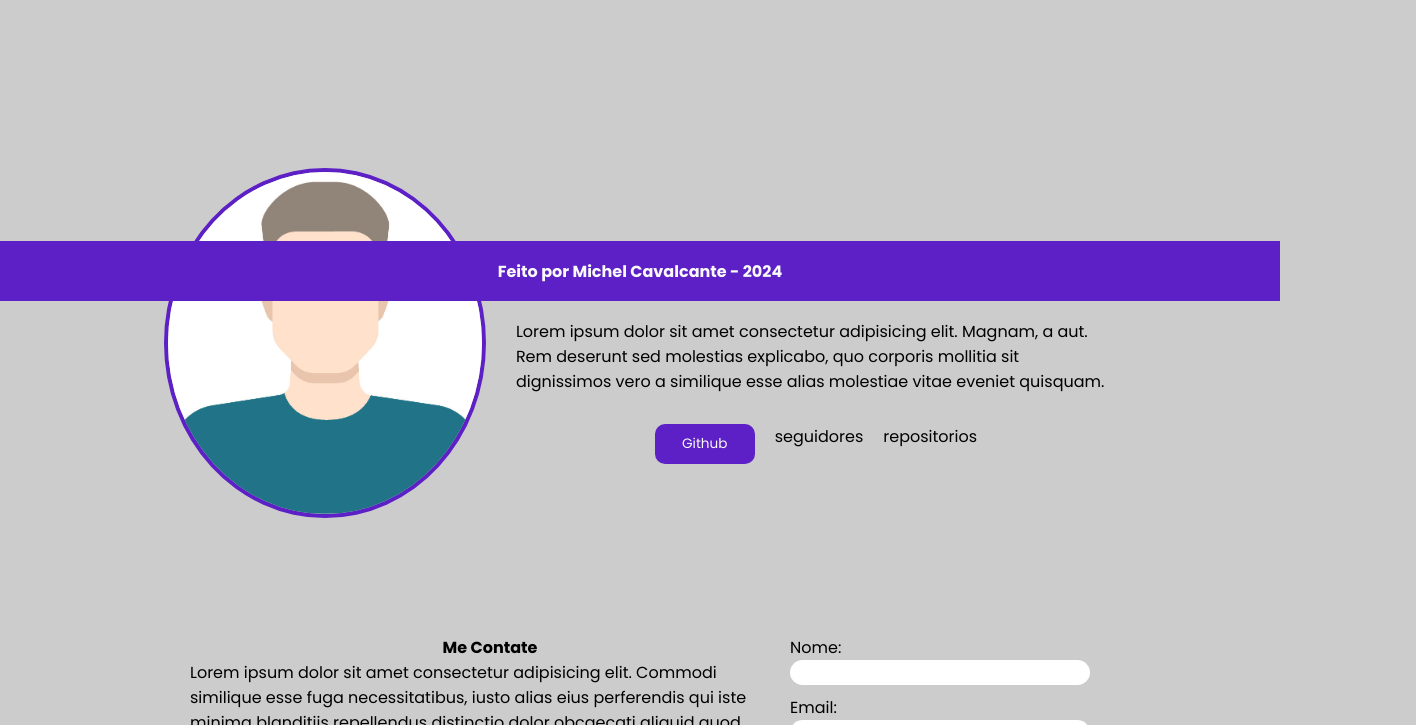
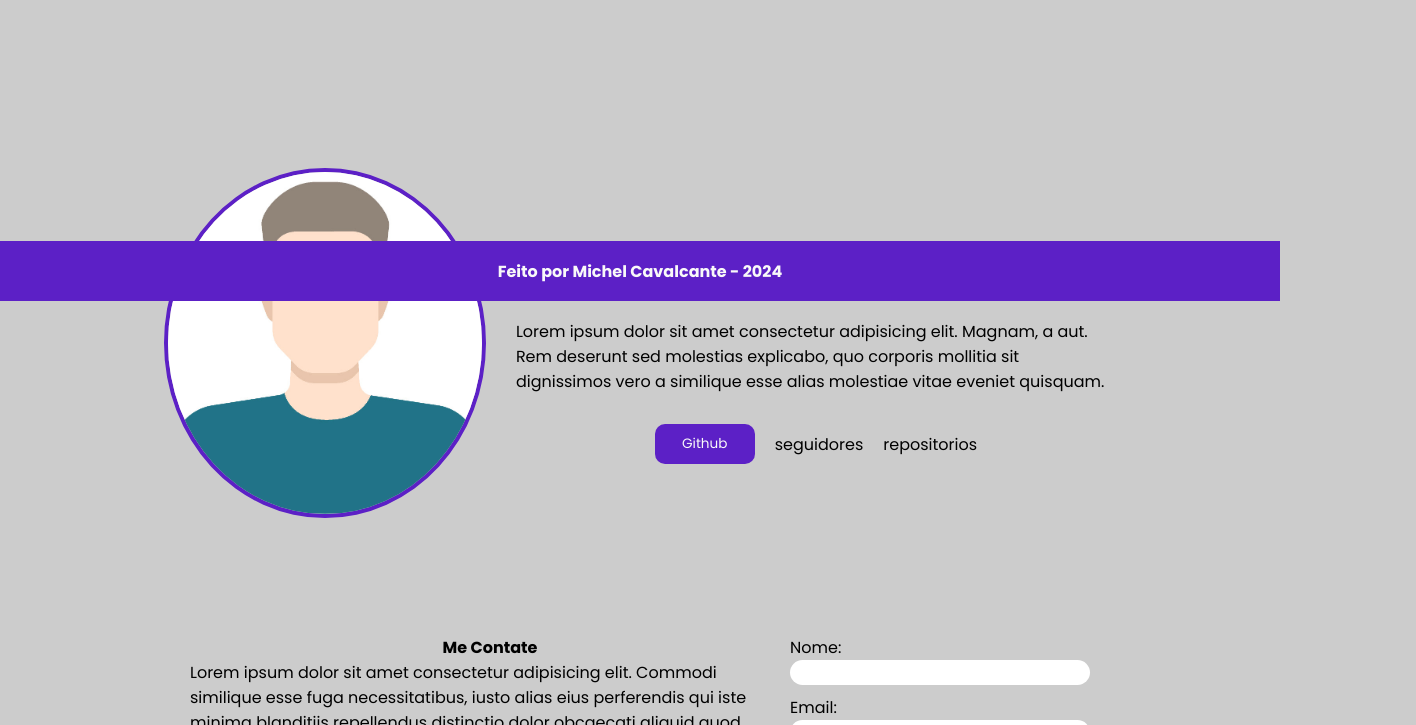
Before and after one commit to mcavalcantedesouza/portifolio, a plain HTML site: page portifolio_atividade/index.html in a window 1280 px wide. Shown: the part 499-1224 px from the top of the page, 1416 px wide, since content can reach past the window. Drawn offline with Linux system fonts and the light colour scheme; no server answers.

Commit message:
att landing page

```diff
--- a/portifolio_atividade/style.css
+++ b/portifolio_atividade/style.css
@@ -117,7 +117,7 @@ footer {
     align-items: center;
     gap: 30px;
     justify-content: center;
-    padding: 0 300px;
+    padding: 0 190px;
 
 }
 
@@ -127,6 +127,8 @@ footer {
     flex-direction: column;
     width: 600px;
     gap: 30px;
+    align-items: center;
+    justify-items: center;
 }
 
 .conteudo-sobre > h2 {
@@ -138,6 +140,7 @@ footer {
     flex-direction: row;
     justify-content: center;
     gap: 20px;
+    align-items: center;
 }
 
 .sobre > div > img {
```
